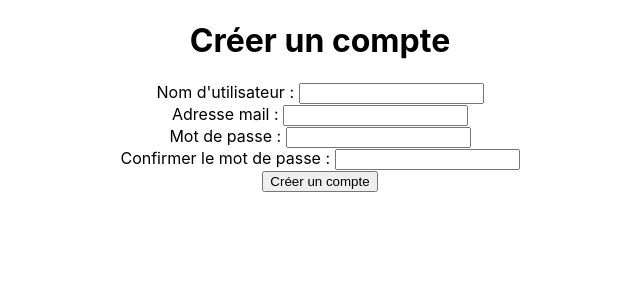
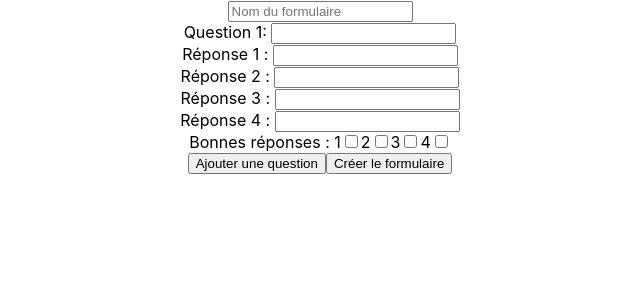
Before and after one commit to death-joke/koohat, a React (Create React App) app: page / in a window 1280 px wide. Shown: the top 300 px of the page, without its empty margins (320-960 px from the left). Built offline with nearby package versions, Linux system fonts and the light colour scheme.

Commit message:
[Add] Creating Menu

```diff
--- a/src/App.tsx
+++ b/src/App.tsx
@@ -2,12 +2,13 @@ import React from 'react';
 import logo from './logo.svg';
 import './App.css';
 
-import Register from './register';
+import Login from './login';
+import CreateQuizz from './CreateQuizz';
 
 function App() {
   return (
     <div className="App">
-      <Register />
+      <CreateQuizz />
     </div>
   );
 }
--- /dev/null
+++ b/src/CreateQuizz.tsx
@@ -0,0 +1,27 @@
+import React, { useState } from "react";
+
+import Question from "./question";
+
+export default function CreateQuizz() {
+    const [composant, setComposant] = useState<React.ReactNode[]>([]);
+    const [i, setI] = useState<number>(2); //i = number of questions [1, i
+
+    function AddQuestion(){
+        //add a Question element to div with id form
+        setComposant([...composant, <Question number={i}/>]);
+        setI(i+1);
+    }
+
+    return(
+        <div>
+            <div id="form">
+                <input type="text" id="nameform" placeholder="Nom du formulaire"/>
+                <br />
+                <Question number={1}/>
+            </div>
+            {composant}
+            <button onClick={AddQuestion}>Ajouter une question</button>
+            <button>Créer le formulaire</button>
+        </div>
+    )
+}
--- a/src/login.tsx
+++ b/src/login.tsx
@@ -9,6 +9,7 @@ export default function Login() {
         .then((response) => {
             if (response.status === 200){
                 localStorage.setItem("name", name);
+                alert("ok");
             }
             else if (response.status === 404){
                 alert("Nom d'utilisateur ou mot de passe incorrect");
--- /dev/null
+++ b/src/question.tsx
@@ -0,0 +1,32 @@
+import React from "react";
+
+export default function Question(props: any) {
+    return (
+        <div>
+            <label>Question {props.number}: </label>
+            <input type="text" id="question"/>
+            <br />
+            <label>Réponse 1 : </label>
+            <input type="text" id="reponse1"/>
+            <br />
+            <label>Réponse 2 : </label>
+            <input type="text" id="reponse2"/>
+            <br />
+            <label>Réponse 3 : </label>
+            <input type="text" id="reponse3"/>
+            <br />
+            <label>Réponse 4 : </label>
+            <input type="text" id="reponse4"/>
+            <br />
+            <label>Bonnes réponses : </label>
+            <label>1</label>
+            <input type="checkbox"></input>
+            <label>2</label>
+            <input type="checkbox"></input>
+            <label>3</label>
+            <input type="checkbox"></input>
+            <label>4</label>
+            <input type="checkbox"></input>
+        </div>
+    )
+}
```
Also changed, not shown: 2 other files (tests, documents, lock files or other folders).
